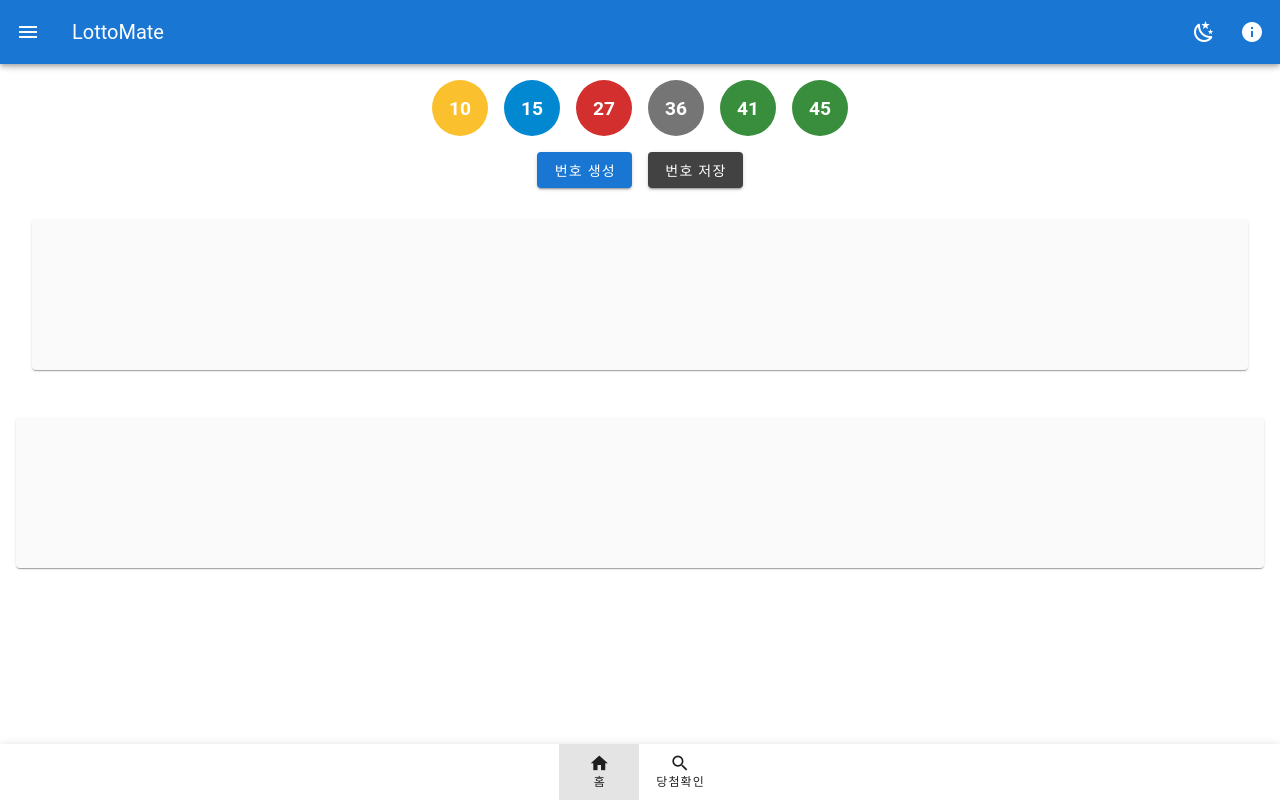
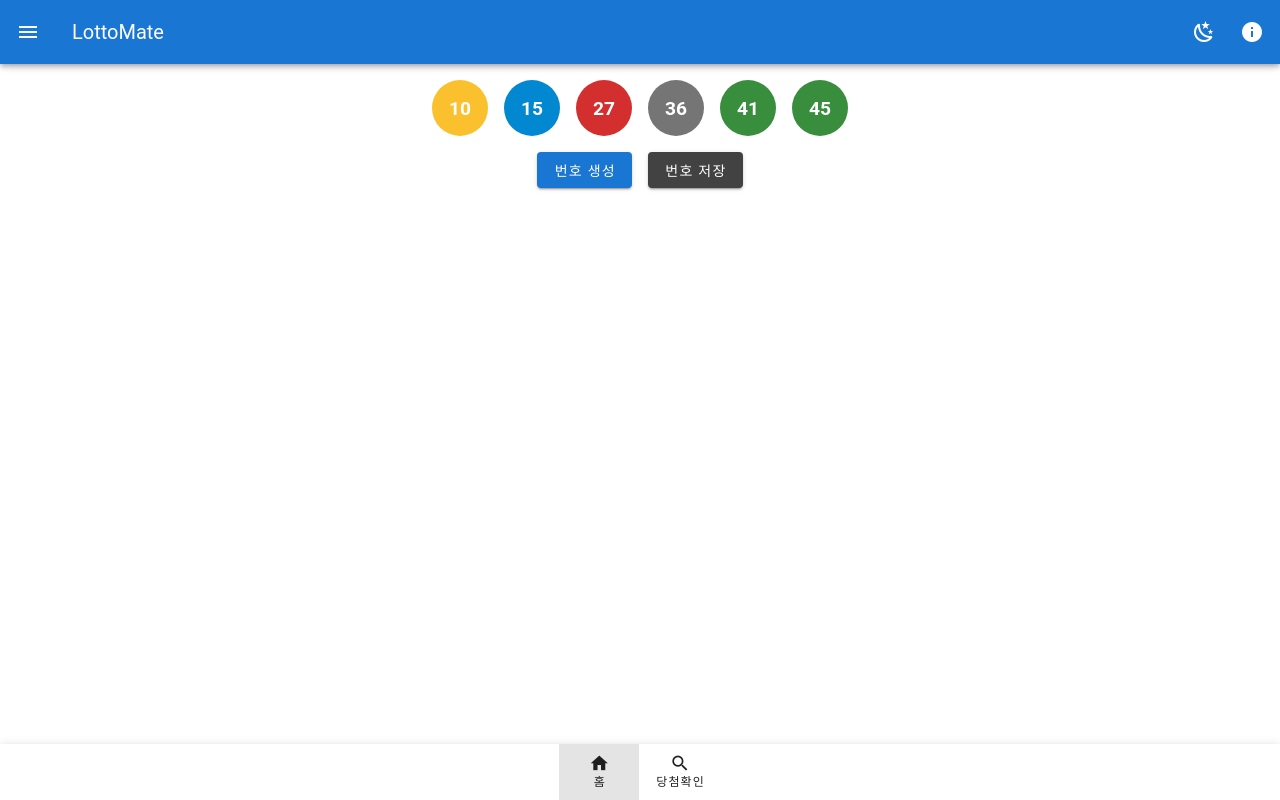
Before and after one commit to stkh0612/lotto-generator, a Vue app: page / in a window 1280 px wide. Built offline with nearby package versions, Linux system fonts and the light colour scheme.

Commit message:
배너수정

```diff
--- a/src/components/AdBanner.vue
+++ b/src/components/AdBanner.vue
@@ -1,29 +1,38 @@
 <!-- src/components/AdBanner.vue -->
 <template>
-  <v-sheet
-    class="ad-banner d-flex align-center justify-center"
-    height="150"
-    elevation="1"
-  >
-    <!-- 실제 광고가 들어올 자리 -->
-    <slot>
-      <span class="text--secondary"></span>
-    </slot>
-  </v-sheet>
+  <div class="ad-banner my-4 text-center">
+    <ins
+      class="adsbygoogle"
+      style="display:block"
+      :data-ad-client="AdClient"
+      :data-ad-slot="AdSlot"
+      data-ad-format="auto"
+      data-full-width-responsive="true"
+    ></ins>
+  </div>
 </template>
 
-<script lang="ts">
-import { defineComponent } from 'vue'
+<script setup>
+import { onMounted } from 'vue'
 
-export default defineComponent({
-  name: 'AdBanner'
+const AdClient = import.meta.env.VITE_AD_CLIENT
+const AdSlot   = import.meta.env.VITE_AD_SLOT
+
+onMounted(() => {
+  // 삽입된 <ins> 태그들을 Google에 알려줍니다.
+  try {
+    (window.adsbygoogle = window.adsbygoogle || []).push({})
+  } catch (e) {
+    // console.warn(e)
+  }
 })
+
 </script>
 
 <style scoped>
 .ad-banner {
-  background-color: #fafafa; /* 연한 회색 배경 */
-  border-radius: 4px;
-  margin: 0 16px;            /* 좌우 여백 */
+  /* 원하는 높이·여백 조절 */
+  margin-top: 24px;
+  margin-bottom: 24px;
 }
 </style>
--- a/src/components/Sidebar.vue
+++ b/src/components/Sidebar.vue
@@ -32,7 +32,7 @@
     </v-list>
 
     <div class="mt-auto px-4 pb-4">
-      <AdBanner height="120" />
+      <AdBanner />
     </div>
   </v-navigation-drawer>
 </template>
--- a/src/views/HomeView.vue
+++ b/src/views/HomeView.vue
@@ -33,7 +33,7 @@
     </v-row>
 
     <!-- 광고 및 저장된 번호 섹션... -->
-    <AdBanner class="my-4" />
+    <AdBanner />
 
     <!-- ↓ 저장된 번호 리스트 (최대 5게임) 표시 ↓ -->
     <div v-if="savedNumbers.length" class="saved-section mt-8">
@@ -57,6 +57,7 @@
       </div>
     </div>
   </v-container>
+  <AdBanner />
 </template>
 
 <script lang="ts">
```
Also changed, not shown: public/ads.txt (added), 1 other file (tests, documents, lock files or other folders).
